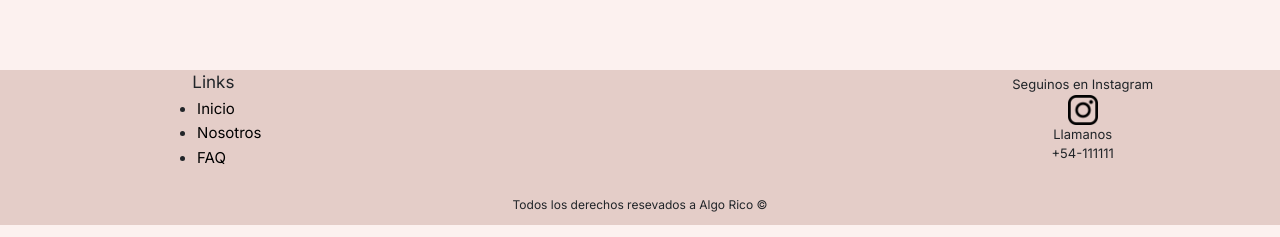
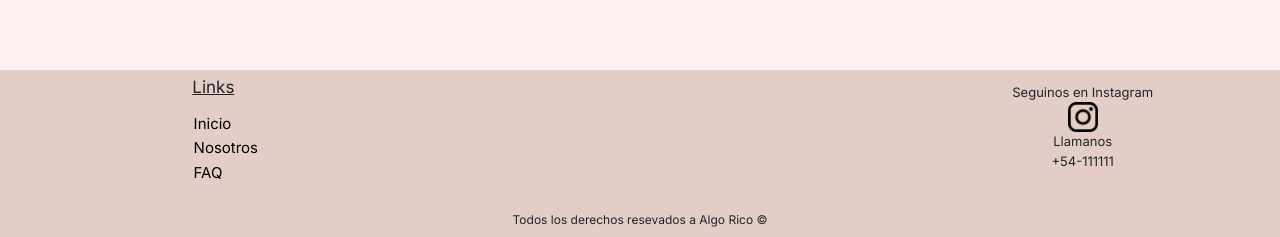
Before and after one commit to SantiBascal/ProyectoFinal-SantiagoBascalCorrea, a website: page index.html in a window 1280 px wide. Shown: the part 1606-1843 px from the top of the page. Drawn offline with nearby package versions, Linux system fonts and the light colour scheme.

Commit message:
Corregiendo Footer

```diff
--- a/style/scss/layout/_footer.scss
+++ b/style/scss/layout/_footer.scss
@@ -45,10 +45,15 @@ footer {
             display: flex;
             flex-direction: column;
             align-items: center;
+            margin-top: 5px;
             p{
                 font-size: 17px;
+                text-decoration: underline;
             }
             ul{
+                list-style: none;
+                padding-left: 25px;
+                padding-top: 10px;
                 li{
                     a{
                         text-decoration: none;
```
Also changed, not shown: style/css/style.css, 1 other file.
